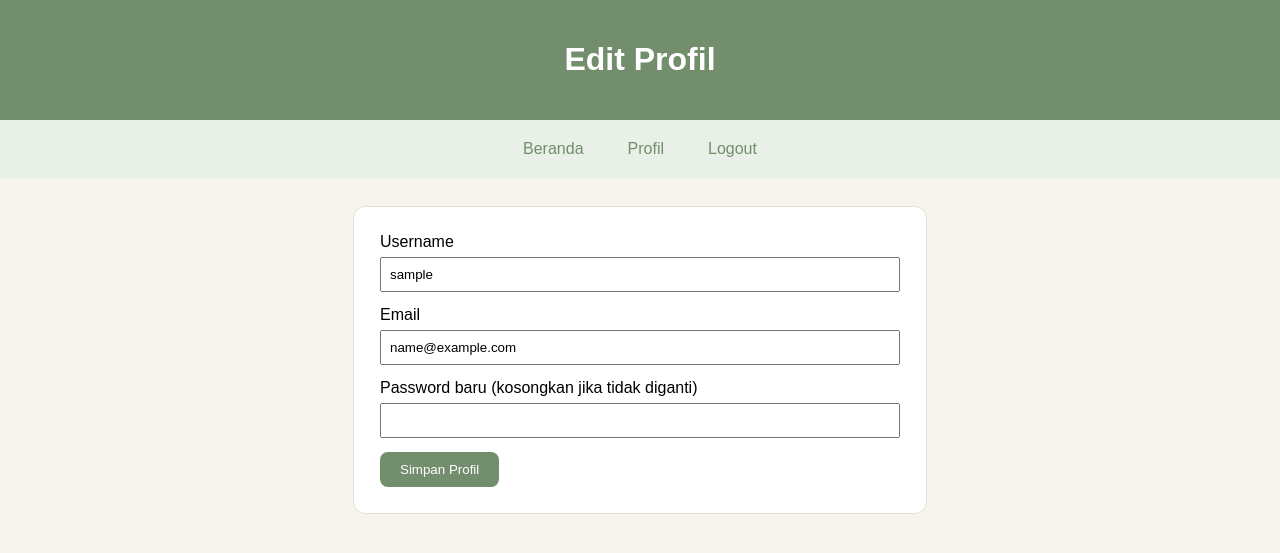
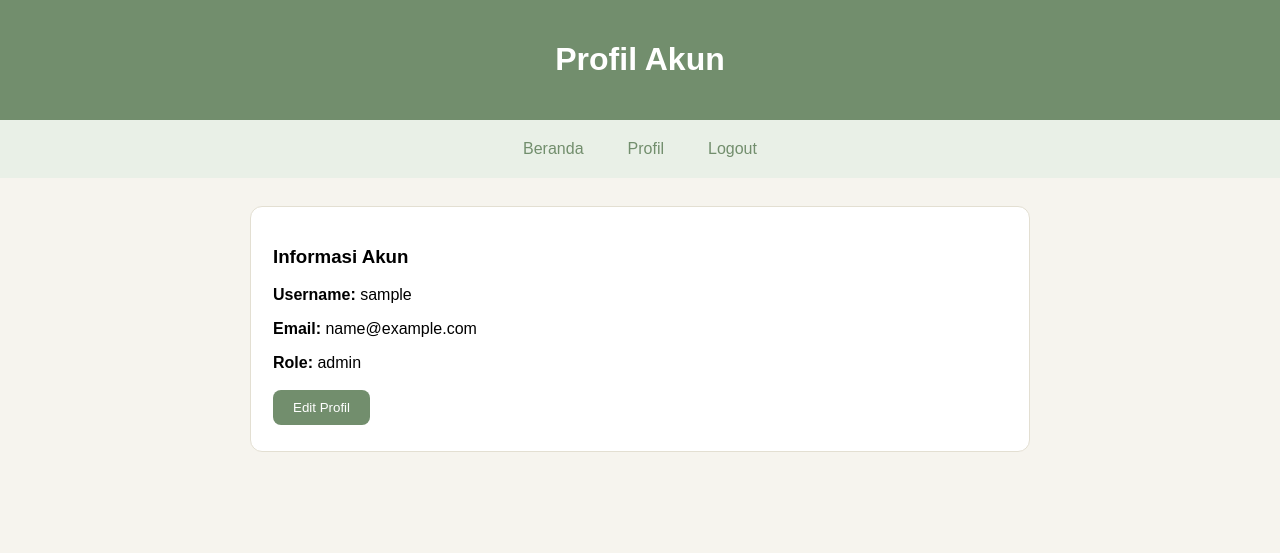
Before and after one commit to AchQusyairiZainulMahbubi/Project_DPW, a PHP site: page /component/profil.php in a window 1280 px wide. Shown: the top 553 px of the page. Run offline with PHP 8.4, Linux system fonts and the light colour scheme; the visitor is signed in with stand-in values (Sample User, id 1).

Commit message:
benerin edit profil

```diff
--- a/component/profil.php
+++ b/component/profil.php
@@ -12,6 +12,8 @@
 
     $error = [];
     $id_User = (int)$_SESSION["id_User"];
+    $mode_edit = (($_GET["mode"] ?? "") === "edit") || ($_SERVER["REQUEST_METHOD"] === "POST");
+    $pesan     = (($_GET["pesan"] ?? "") === "diubah") ? "Profil berhasil diperbarui." : "";
 
     if ($_SERVER["REQUEST_METHOD"] === "POST") {
 
@@ -31,7 +33,7 @@
         if (empty($error)) {
             update_profil($id_User, $username, $email, $password);
             $_SESSION["username"] = $username;
-            header("Location: ../index.php");
+            header("Location: profil.php?pesan=diubah");
             exit;
         }
     } else {
@@ -45,6 +47,7 @@
 
         $username = $data["username"];
         $email    = $data["email"];
+        $role     = $data["role"];
     }
 ?>
 
@@ -53,20 +56,39 @@
 <head>
     <meta charset="UTF-8">
     <meta name="viewport" content="width=device-width, initial-scale=1.0">
-    <title>Edit Profil</title>
+    <title><?= $mode_edit ? "Edit Profil" : "Profil Akun" ?></title>
     <link rel="stylesheet" href="../css/style.css">
 </head>
 <body>
 
     <header>
-        <h1>Edit Profil</h1>
+        <h1><?= $mode_edit ? "Edit Profil" : "Profil Akun" ?></h1>
     </header>
 
-    <?php tampil_navbar(""); ?>
+    <?php if (!$mode_edit) { ?>
+        <?php tampil_navbar("../"); ?>
+    <?php } ?>
 
         <main>
 
-        <form action="" method="post">
+        <?php if ($pesan !== "") { ?>
+            <div class="pesan"><?= $pesan ?></div>
+        <?php } ?>
+
+        <?php if (!$mode_edit) { ?>
+
+            <article class="topik">
+                <h3>Informasi Akun</h3>
+                <p><strong>Username:</strong> <?= htmlspecialchars($username) ?></p>
+                <p><strong>Email:</strong> <?= htmlspecialchars($email) ?></p>
+                <p><strong>Role:</strong> <?= htmlspecialchars($role) ?></p>
+
+                <a href="profil.php?mode=edit"><button type="button">Edit Profil</button></a>
+            </article>
+
+        <?php } else { ?>
+
+            <form action="profil.php?mode=edit" method="post">
 
                 <div class="form-grup">
                     <label for="username">Username</label>
@@ -95,7 +117,11 @@
                 </div>
 
                 <button type="submit">Simpan Profil</button>
+                <a href="profil.php">Batal</a>
             </form>
+
+        <?php } ?>
+
     </main>
 
 </body>
```
Lines whose indentation alone changed are shown as unchanged.
